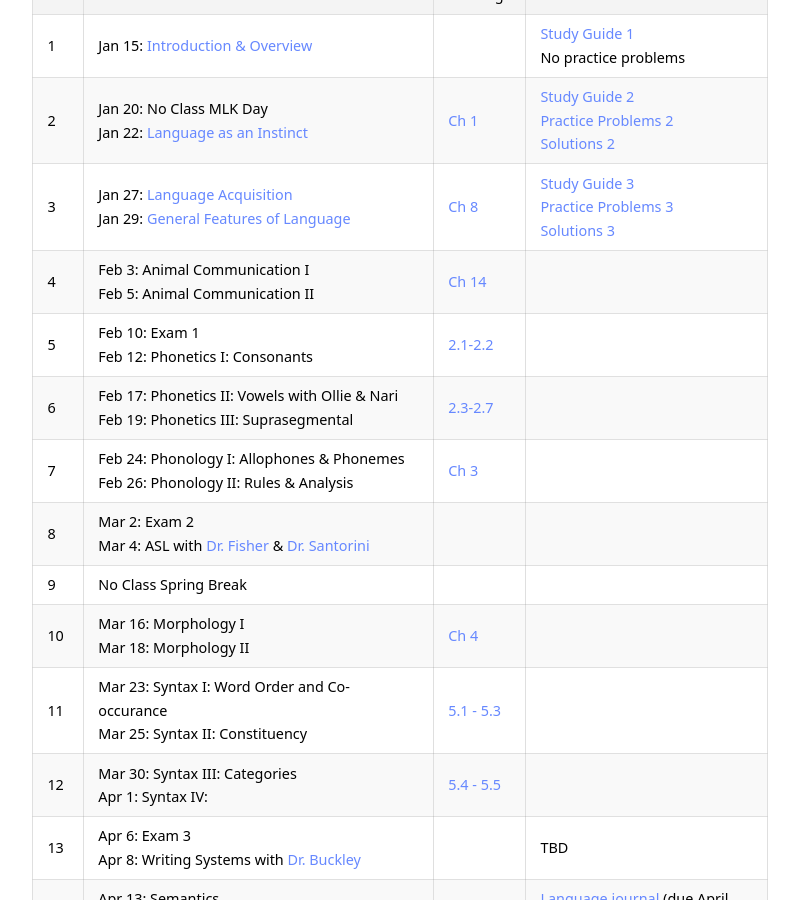
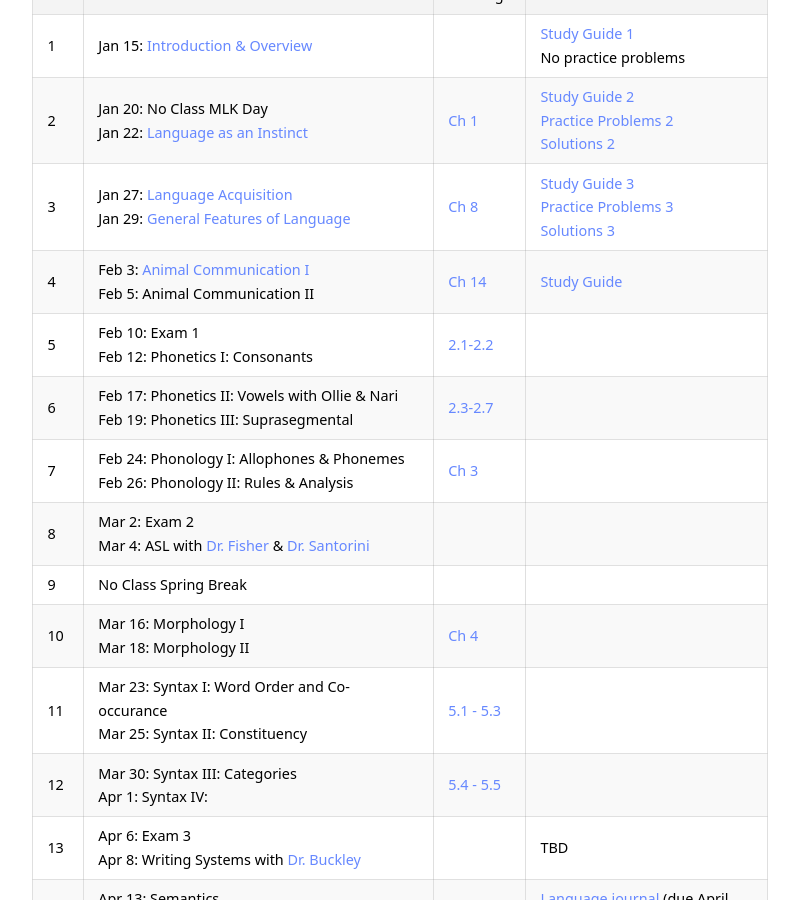
Before and after one commit to kschuler/ling001, a Jekyll site: the page built from index.md, in a window 1280 px wide and 900 px high, scrolled down 2351 px. Shown: the whole window, without its empty margins (240-1039 px from the left). Built offline with Jekyll 4.4.1, drawn with Linux system fonts in a browser that asks for light colours.

Commit message:
Update index.md

```diff
--- a/index.md
+++ b/index.md
@@ -64,7 +64,7 @@ Wk  | Lecture | Readings | Resources
 1 | Jan 15: [Introduction & Overview](resources/Ling001-20A-01-Intro.pdf) | | [Study Guide 1](resources/studyguide-week1.pdf)<br>No practice problems
 2 | Jan 20: **No Class MLK Day**<br>Jan 22: [Language as an Instinct](resources/Ling001-20A-02-Instinct.pdf) | [Ch 1](https://app.perusall.com/courses/intro-to-linguistics-1/pinker-ch01?assignmentId=5ib5rPaDkYoZxZc9X&part=1)| [Study Guide 2](resources/studyguide-week2.pdf)<br>[Practice Problems 2](resources/practiceproblems-week2.pdf)<br>[Solutions 2](resources/solutions-week2.pdf)
 3 | Jan 27: [Language Acquisition](resources/LING001-20A-03-Acquisition.pdf)<br>Jan 29: [General Features of Language](resources/Ling001-20A-04-GeneralFeatures.pdf)  | [Ch 8](https://app.perusall.com/courses/intro-to-linguistics-1/chapter-8-15?assignmentId=ckDfokjY25EnrzRdB&part=1) |  [Study Guide 3](resources/studyguide-week3.pdf)<br>[Practice Problems 3](resources/practiceproblems-week3.pdf)<br>[Solutions 3](resources/solutions-week3.pdf)
-4 | Feb 3: Animal Communication I<br>Feb 5: Animal Communication II   | [Ch 14](https://app.perusall.com/courses/intro-to-linguistics-1/chapter-14-13?assignmentId=7ag64J2jqfoSDxxoo&part=1) |
+4 | Feb 3: [Animal Communication I](resources/Ling001-20A-05-AnimalCommunication.pdf)<br>Feb 5: Animal Communication II   | [Ch 14](https://app.perusall.com/courses/intro-to-linguistics-1/chapter-14-13?assignmentId=7ag64J2jqfoSDxxoo&part=1) | [Study Guide](resources/studyguide-week4.pdf)
 5 | Feb 10: **Exam 1** <br> Feb 12: Phonetics I: Consonants| [2.1-2.2](https://app.perusall.com/courses/intro-to-linguistics-1/chapter-2-2-0-to-2-2?assignmentId=39n2C4wgg4umcp5Kz&part=1) |
 6 | Feb 17: Phonetics II: Vowels with Ollie & Nari<br>Feb 19: Phonetics III: Suprasegmental | [2.3-2.7](https://app.perusall.com/courses/intro-to-linguistics-1/chapter-2-2-3-to-2-7?assignmentId=yzAbFgYmhd9ax6sLy&part=1) |
 7 | Feb 24: Phonology I: Allophones & Phonemes<br>Feb 26: Phonology II: Rules & Analysis | [Ch 3](https://app.perusall.com/courses/intro-to-linguistics-1/chapter-3-3-1-to-3-5?assignmentId=HKF3XuDMARwyE6Wt8&part=1)|
```
